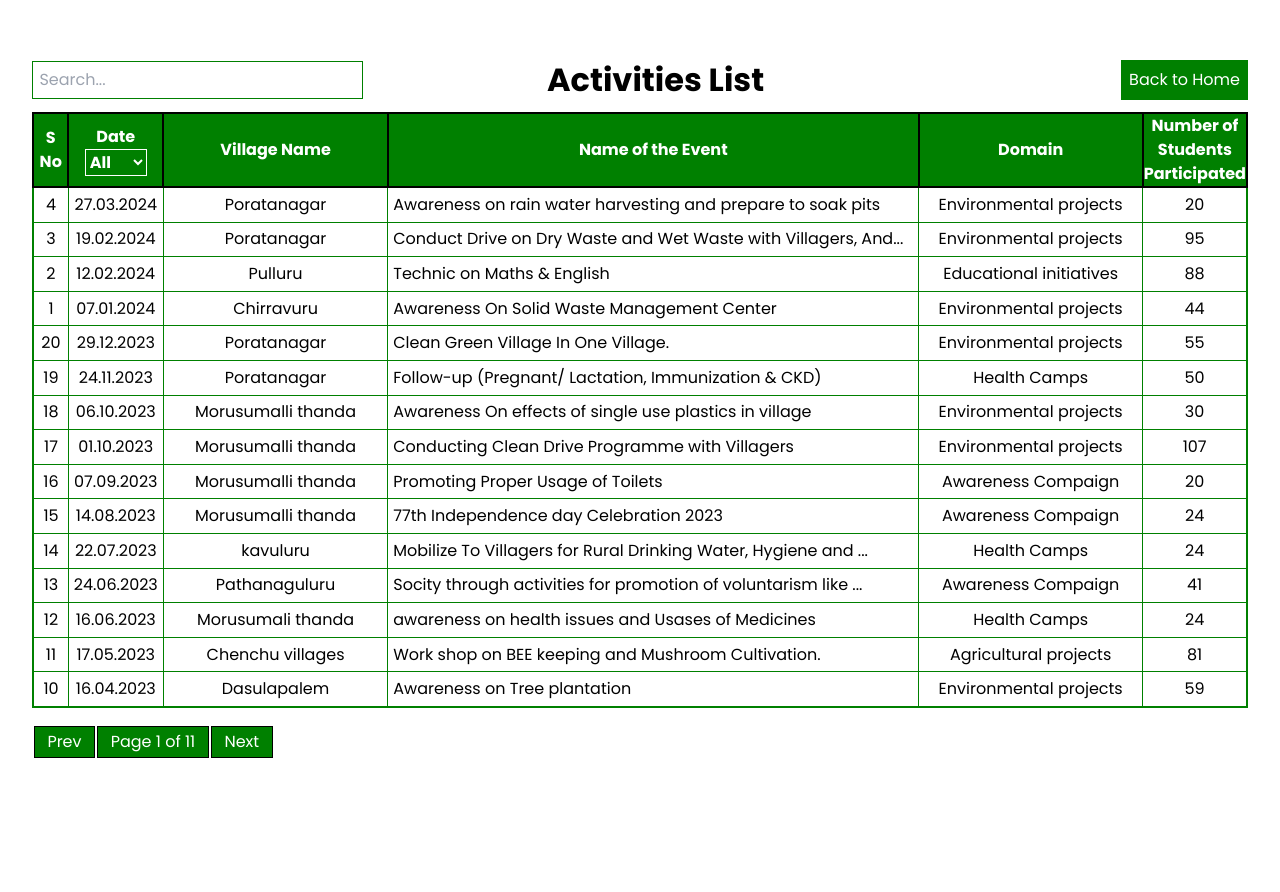
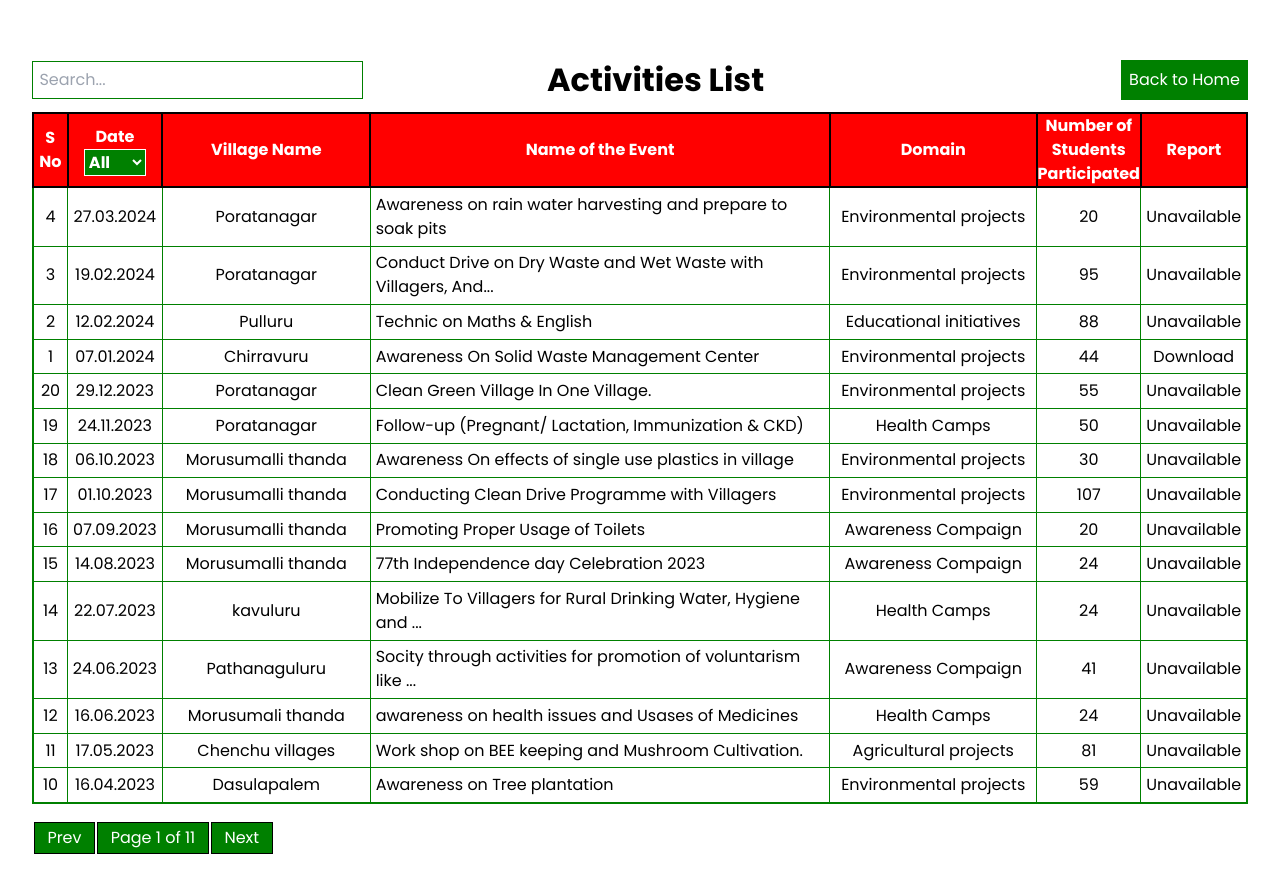
Before and after one commit to DeepakReddyG/SmartVillage, a Next.js app in the folder client/: page /activities in a window 1280 px wide. Shown: the top 892 px of the page. Before the commit the page ends 807 px from the top, so only its background shows below. Built offline with nearby package versions, Linux system fonts and the light colour scheme.

Commit message:
Added download report in table

```diff
--- a/client/app/activities/activities_array.js
+++ b/client/app/activities/activities_array.js
@@ -5,7 +5,8 @@ const newData = [
     "VILLAGE NAME": "Chirravuru",
     "NAME OF THE EVENT": "Awareness On Solid Waste Management Center",
     "DOMAIN": "Environmental projects",
-    "NUMBER OF STUDENTS PARTICIPATED": 44
+    "NUMBER OF STUDENTS PARTICIPATED": 44,
+    "REPORT_URL":"https://www.kluniversity.in/iqac-files/SSR-2023/c3/3.6.2/SVR/2022-2023/Awareness%20Programmes%20&%20Rallies%20on%20Usage%20of%20Plastic.pdf"
   },
   {
     "S NO": 2,
--- a/client/app/activities/page.css
+++ b/client/app/activities/page.css
@@ -74,6 +74,7 @@
     font-weight: 600;
     background-color: green;
     color: white;
+    background-color: red;
 }
 
 .activities_table_in_one_in table th:first-child {
@@ -86,7 +87,7 @@
     width: 15%;
 }
 .activities_table_in_one_in table th:nth-child(4) {
-    width: 50%;
+    width: 40%;
 }
 .activities_table_in_one_in table th:nth-child(5) {
     width: 15%;
--- a/client/app/activities/page.js
+++ b/client/app/activities/page.js
@@ -129,6 +129,7 @@ function Page() {
                   <th >Name of the Event</th>
                   <th>Domain</th>
                   <th>Number of Students Participated</th>
+                  <th>Report</th>
                 </tr>
               </thead>
               <tbody>
@@ -140,6 +141,15 @@ function Page() {
                       <td>{event["NAME OF THE EVENT"].length > 70 ? event["NAME OF THE EVENT"].substring(0, 60) + '...' : event["NAME OF THE EVENT"]}</td>
                       <td className="domain-column">{event["DOMAIN"]}</td>
                       <td className="students-participated">{event["NUMBER OF STUDENTS PARTICIPATED"]}</td>
+                      <td>
+                        {event["REPORT_URL"] ? (
+                          <a href={event["REPORT_URL"]} download>
+                            <button>Download</button>
+                          </a>
+                        ) : (
+                          'Unavailable'
+                        )}
+                      </td>
                     </tr>
                   ))}
             </tbody>
```
Lines whose indentation alone changed are shown as unchanged.
